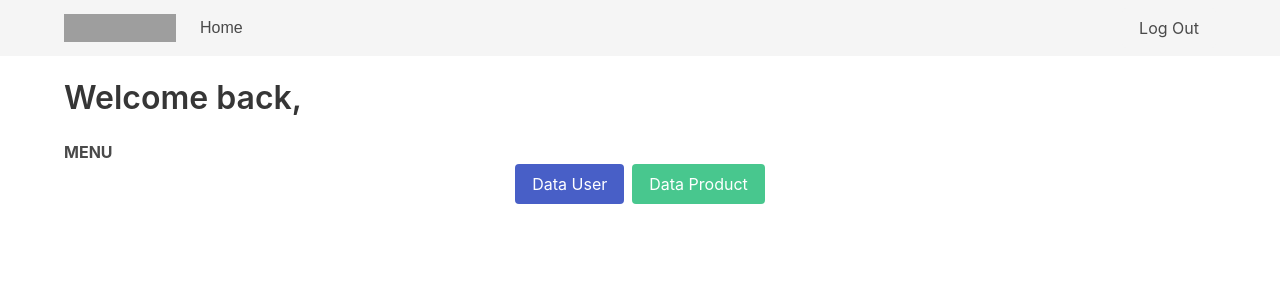
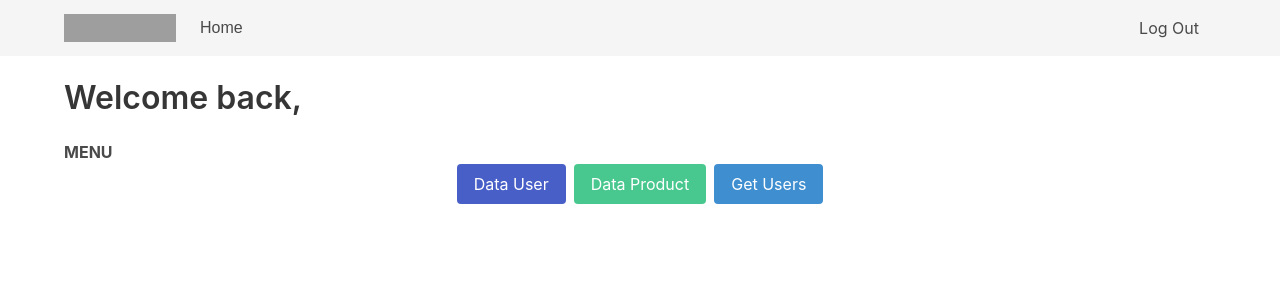
Before and after one commit to zumardirahman/frontend-react-js, a React (Create React App) app: page /dashboard in a window 1280 px wide. Shown: the top 300 px of the page. Built offline with nearby package versions, Linux system fonts and the light colour scheme; no server answers; grey boxes are pictures that could not be loaded.

Commit message:
get data

```diff
--- a/src/components/dashboard/Dashboard.js
+++ b/src/components/dashboard/Dashboard.js
@@ -2,48 +2,74 @@ import React, { useState, useEffect } from "react";
 import axios from "axios"; //untuk intraksi dengan API
 import { useNavigate } from "react-router-dom"; //untuk redirect
 
-import jwt_decode from "jwt-decode"
+import jwt_decode from "jwt-decode";
 
 import { Link } from "react-router-dom"; //meggunakan link
 //Template Component
-import Navbar from '../template';
+import Navbar from "../template";
 
 const Dashboard = () => {
-    const [name, setName] = useState('')
-    const [token, setToken] = useState('')
+  const [name, setName] = useState("");
+  const [token, setToken] = useState("");
+  const [expire, setExpire] = useState("");
 
+  const navigate = useNavigate();
 
   //panggil funsgi refresh token
-useEffect(()=>{
-    refreshToken()
-},[]) //param kedua empty array agar useeffect running ketika onloaded
+  useEffect(() => {
+    refreshToken();
+  }, []); //param kedua empty array agar useeffect running ketika onloaded
 
   //fungsi refresh token
-    const refreshToken = async()=>{
-        try{
-            const response = await axios.get('http://localhost:5000/token')
-            setToken(response.data.accessToken)
-            const decoded = jwt_decode(response.data.accessToken)
+  const refreshToken = async () => {
+    try {
+      const response = await axios.get("http://localhost:5000/token");
+      setToken(response.data.accessToken);
+      const decoded = jwt_decode(response.data.accessToken);
       // console.log(decoded)
-            setName(decoded.name)
-        }catch(error){
-
+      setName(decoded.name);
+      setExpire(decoded.exp);
+    } catch (error) {
+      if (error.response) {
+        navigate("/");
       }
     }
+  };
+
+  const getUsers = async () => {
+      const response = await axios.get("http://localhost:5000/users",{
+        headers:{
+            Authorization: `Bearer ${token}`
+        }
+      });
+      console.log(response.data)
+
+  };
+
 
   return (
     <>
-    <Navbar/>
-    <div className='container mt-5'><h1 className="title">Welcome back, {name}</h1>
+      <Navbar />
+      <div className="container mt-5">
+        <h1 className="title">Welcome back, {name}</h1>
         <b>MENU</b>
         <div className="container">
           <div className="buttons is-centered">
-        <Link to={`users`} className="button is-link" > Data User </Link>
-        <Link to={`products`} className="button is-success" > Data Product </Link>
+            <Link to={`users`} className="button is-link">
+              Data User
+            </Link>
+            <Link to={`products`} className="button is-success">
+              Data Product
+            </Link>
+
+            <button onClick={getUsers} className="button is-info">
+              Get Users
+            </button>
           </div>
-    </div></div>
+        </div>
+      </div>
     </>
-  )
-}
+  );
+};
 
-export default Dashboard
+export default Dashboard;
```
Lines whose indentation alone changed are shown as unchanged.
